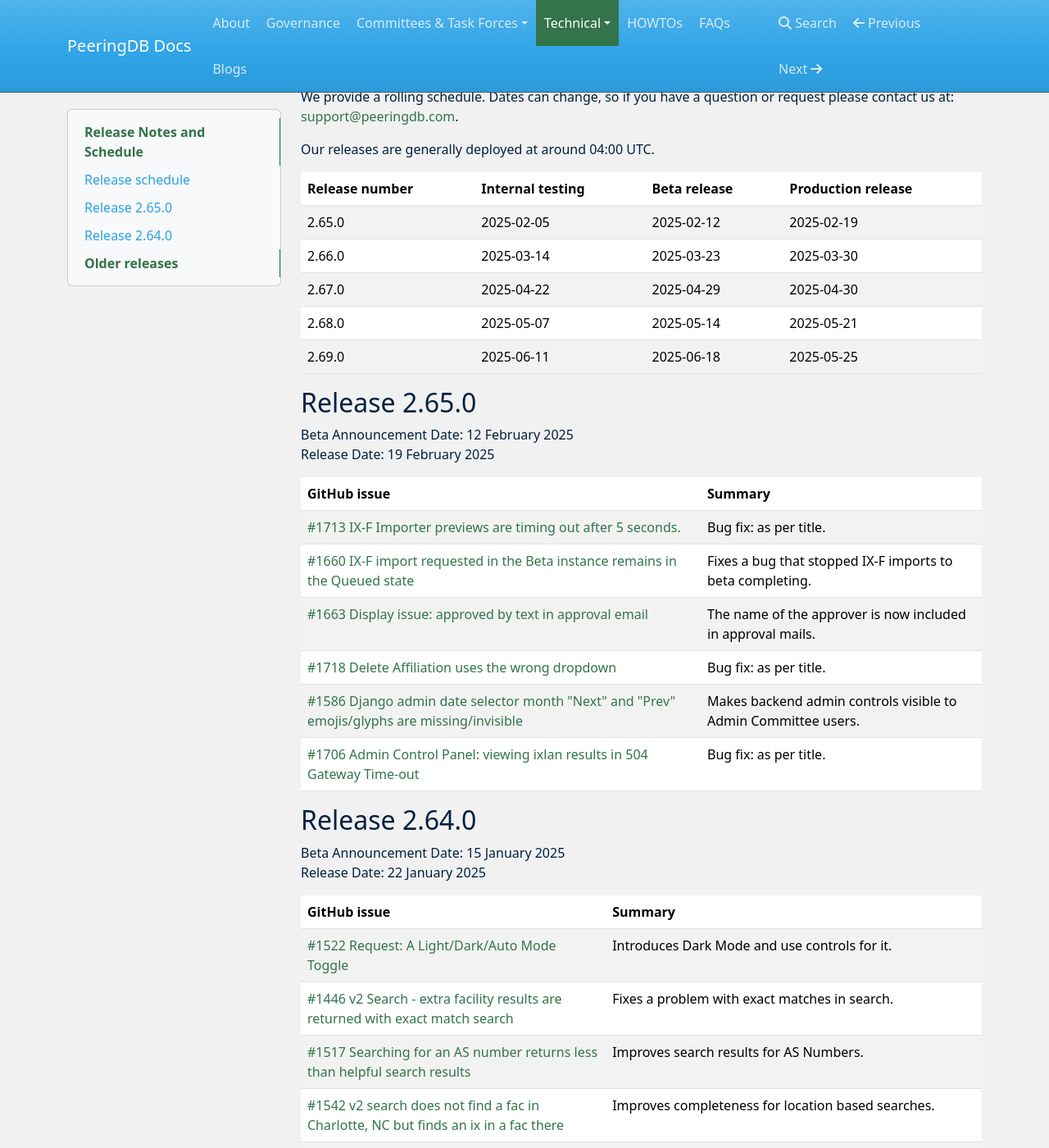
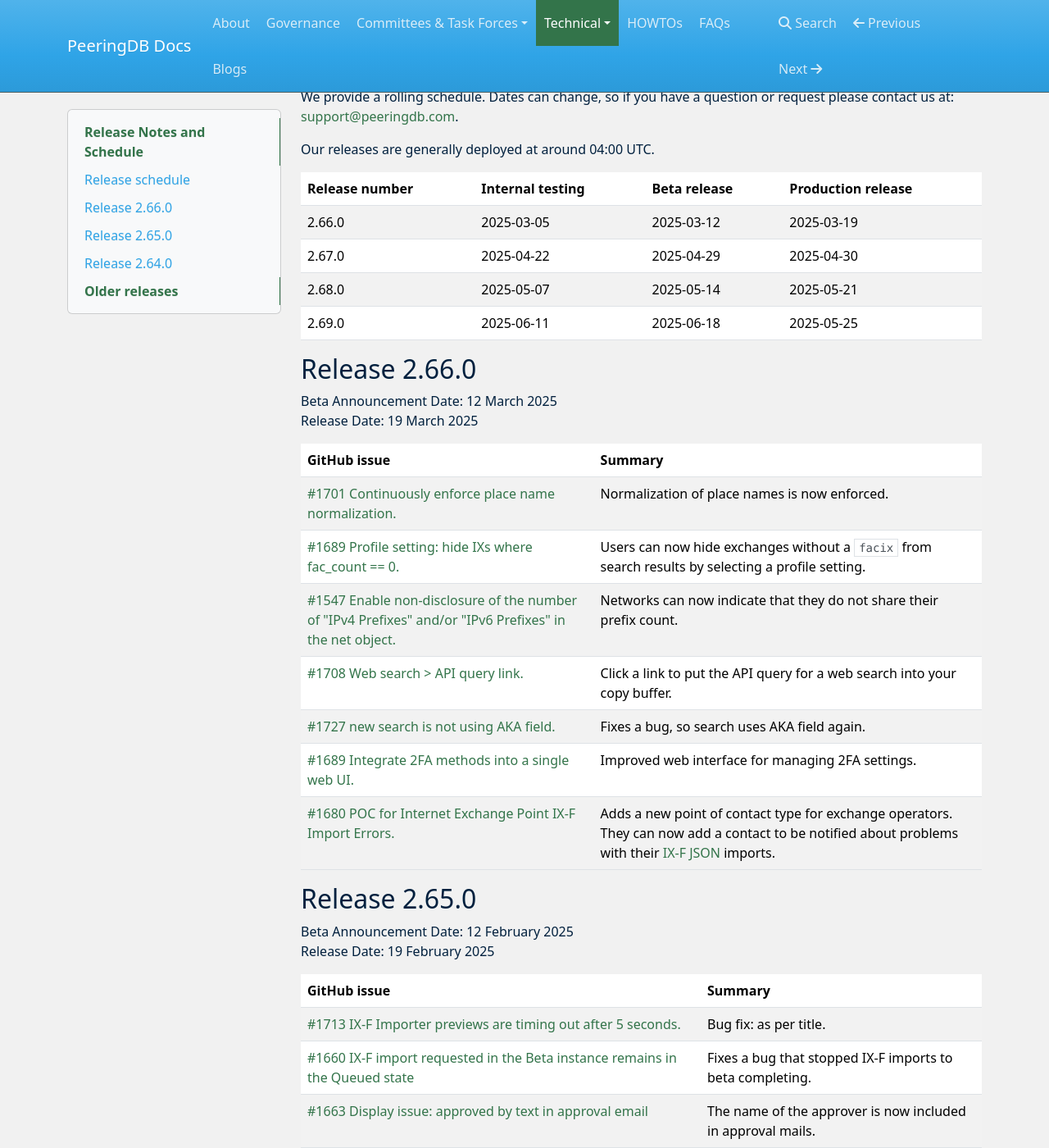
Before and after one commit to peeringdb/docs, an MkDocs documentation site: the page built from docs/release_notes/index.md, in a window 1280 px wide and 1400 px high, scrolled down 324 px. Shown: the whole window at 82% size. Built offline with MkDocs 1.6.1, drawn with Linux system fonts in a browser that asks for light colours; nearby versions of some CDN libraries.

Commit message:
Update index.md (#366)
Release notes for 2.66.0

```diff
--- a/docs/release_notes/index.md
+++ b/docs/release_notes/index.md
@@ -14,11 +14,26 @@
 
 | **Release number** | **Internal testing** | **Beta release** | **Production release** |
 | -------------- | ---------------- | ------------ | ------------------ |
-| 2.65.0 | 2025-02-05 | 2025-02-12 | 2025-02-19 |
-| 2.66.0 | 2025-03-14 | 2025-03-23 | 2025-03-30 |
+| 2.66.0 | 2025-03-05 | 2025-03-12 | 2025-03-19 |
 | 2.67.0 | 2025-04-22 | 2025-04-29 | 2025-04-30 |
 | 2.68.0 | 2025-05-07 | 2025-05-14 | 2025-05-21 |
 | 2.69.0 | 2025-06-11 | 2025-06-18 | 2025-05-25 |
+
+## Release 2.66.0
+
+Beta Announcement Date: 12 March 2025
+Release Date: 19 March 2025
+
+| **GitHub issue** | **Summary** |
+| ----------------- | ----------- |
+| [#1701 Continuously enforce place name normalization.](https://github.com/peeringdb/peeringdb/issues/1701) | Normalization of place names is now enforced.|
+| [#1689 Profile setting: hide IXs where fac_count == 0.](https://github.com/peeringdb/peeringdb/issues/1689) | Users can now hide exchanges without a `facix` from search results by selecting a profile setting.|
+| [#1547 Enable non-disclosure of the number of "IPv4 Prefixes" and/or "IPv6 Prefixes" in the net object.](https://github.com/peeringdb/peeringdb/issues/1547) | Networks can now indicate that they do not share their prefix count.|
+| [#1708 Web search > API query link.](https://github.com/peeringdb/peeringdb/issues/1709) | Click a link to put the API query for a web search into your copy buffer.|
+| [#1727 new search is not using AKA field.](https://github.com/peeringdb/peeringdb/issues/1727) | Fixes a bug, so search uses AKA field again.|
+| [#1689 Integrate 2FA methods into a single web UI.](https://github.com/peeringdb/peeringdb/issues/1689) | Improved web interface for managing 2FA settings.|
+| [#1680 POC for Internet Exchange Point IX-F Import Errors.](https://github.com/peeringdb/peeringdb/issues/1680) | Adds a new point of contact type for exchange operators. They can now add a contact to be notified about problems with their [IX-F JSON](https://github.com/euro-ix/json-schemas) imports.|
+
 
 ## Release 2.65.0
 
```
